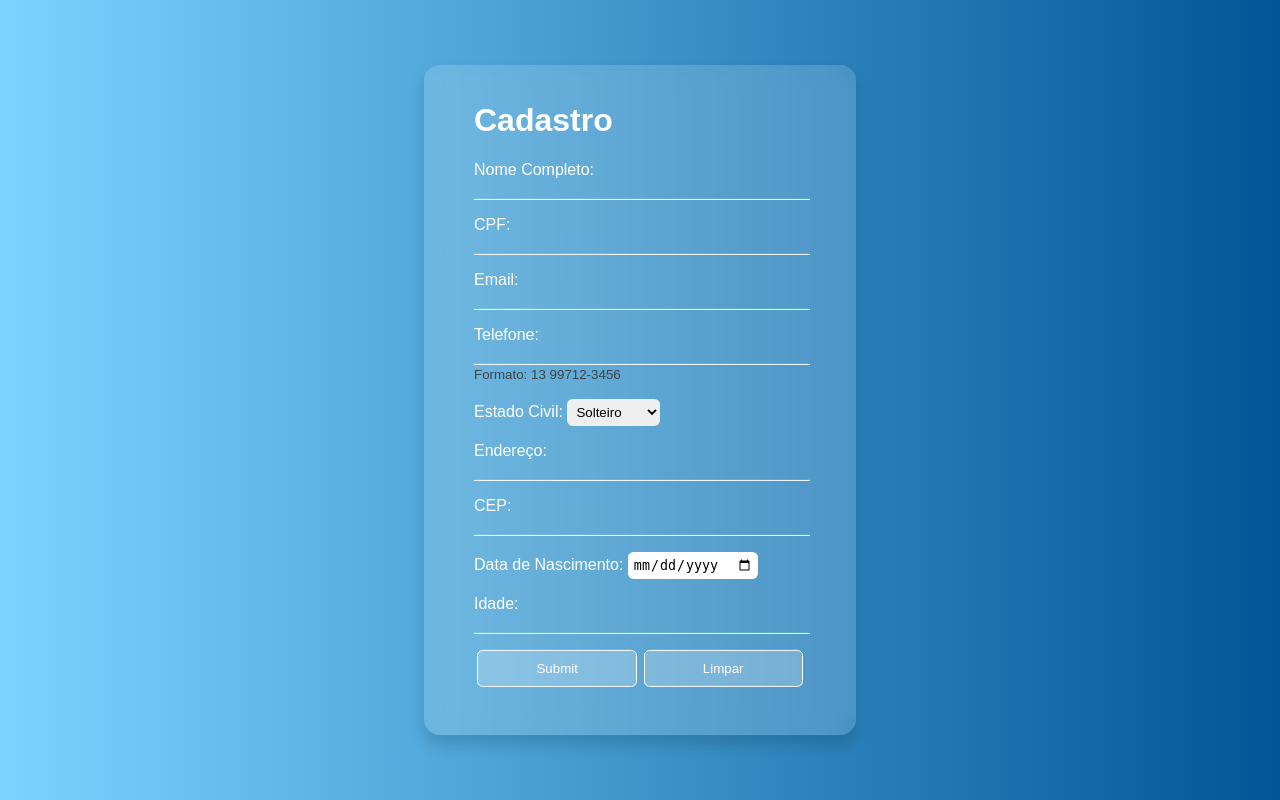
After one commit to amandazzoc/CadastroPessoal, a PHP site: page /index.php in a window 1280 px wide. The commit adds this page. Run offline with PHP 8.4, Linux system fonts and the light colour scheme; data that the repository does not hold is empty.

Commit message:
Informações salvando no banco de dados

```diff
--- /dev/null
+++ b/index.php
@@ -0,0 +1,120 @@
+<?php
+    if(isset($_POST['submit']))
+    {
+        // print_r($_POST['nome']);
+        // print_r($_POST['cpf']);
+        // print_r($_POST['email']);
+        // print_r($_POST['telefone']);
+        // print_r($_POST['estado_civil']);
+        // print_r($_POST['endereco']);
+        // print_r($_POST['cep']);
+        // print_r($_POST['data_nascimento']);
+
+        include_once('config.php');
+
+        $nome = $_POST['nome'];
+        $cpf = $_POST['cpf'];
+        $email = $_POST['email'];
+        $telefone = $_POST['telefone'];
+        $estado_civil = $_POST['estado_civil'];
+        $endereco = $_POST['endereco'];
+        $cep = $_POST['cep'];
+        //calcula a idade com base na data de nascimento
+        $data_nascimento = $_POST['data_nascimento'];
+        $data_nascimento_formatada = date("Y-m-d", strtotime($data_nascimento)); // Formata a data para o formato do MySQL
+        $hoje = new DateTime();
+        $idade = $hoje->diff(new DateTime($data_nascimento))->y;
+
+        //Manda os dados para o banco
+        $result = mysqli_query($conexao, "INSERT INTO usuarios(nome,cpf,email,telefone,estado_civil,endereco,cep,data_nascimento,idade) VALUES ('".$_POST['nome']."','".$_POST['cpf']."','".$_POST['email']."','".$_POST['telefone']."','".$_POST['estado_civil']."','".$_POST['endereco']."','".$_POST['cep']."','".$data_nascimento_formatada."','".$idade."')");
+
+    }
+?>
+<!DOCTYPE html>
+<html lang="pt-br">
+<head>
+    <meta charset="UTF-8">
+    <meta name="viewport" content="width=device-width, initial-scale=1.0">
+    <link rel="stylesheet" href="style/style.css">
+    <title>Cadastro</title>
+</head>
+<body>
+    <div class="box">
+        <form action="index.php" method="POST">
+            <fieldset>
+                <div class="title">
+                    <h1>Cadastro</h1>
+                </div>
+
+                <div class="forms">
+                    <!--Nome Completo-->
+                    <div class="inputbox">
+                        <label for="nome" class="label">Nome Completo:</label>
+                        <input type="text" name="nome" id="nome" class="inputUser" required>
+                    </div>
+                    <!--CPF-->
+                    <div class="inputbox">
+                        <label for="cpf" class="label">CPF:</label>
+                        <input type="text" name="cpf" id="cpf" class="inputUser" required>
+
+                    </div>
+                    <!--Email-->
+                    <div class="inputbox">
+                        <label for="email" class="label">Email:</label>
+                        <input type="email" name="email" id="email" class="inputUser" required>
+
+                    </div>
+                    <!--Telefone-->
+                    <div class="inputbox">
+                        <label for="telefone" class="label">Telefone:</label>
+                        <input type="tel" id="telefone" name="telefone" class="inputUser" required>
+                        <small>Formato: 13 99712-3456</small>
+                    </div>
+                    <!--Estado civil-->
+                    <div class="inputbox">
+                        <label for="estado_civil" class="label">Estado Civil:</label>
+                        <select name="estado_civil" class="formatbox">
+                            <option value="solteiro">Solteiro</option>
+                            <option value="casado">Casado</option>
+                            <option value="separado">Separado</option>
+                            <option value="divorciado">Divorciado</option>
+                            <option value="viuvo">Viúvo</option>
+                        </select>
+                    </div>
+
+
+                    <!--Endereço-->
+                    <div class="inputbox">
+                        <label for="endereco" class="label">Endereço:</label>
+                        <input type="text" id="endereco" name="endereco" class="inputUser" required>
+
+                    </div>
+                    <!--CEP-->
+                    <div class="inputbox">
+                        <label for="cep" class="label">CEP:</label>
+                        <input type="text" name="cep" id="cep" class="inputUser" required>
+
+                    </div>
+                    <div class="inputbox">
+                        <!--Data de Nascimento-->
+                        <label for="data_nascimento" class="label">Data de Nascimento:</label>
+                        <input type="date" name="data_nascimento" class="formatbox" required>
+                    </div>
+
+                    <!--Idade-->
+                    <div class="inputbox">
+                         <label for="idade" class="label">Idade: </label>
+                         <input type="text" id="idade" name="idade" class="inputUser" value="<?php echo $idade; ?>" reandoly>
+                    </div>
+                    <!--Botões-->
+                    <div class="boxbutton">
+                        <input type="submit" name="submit" id="submit" class="button">
+                        <input type="reset" name="reset" id="reset" class="button" value="Limpar">
+                    </div>
+
+                </div>
+            </fieldset>
+        </form>
+    </div>
+</body>
+</html>
--- a/style/style.css
+++ b/style/style.css
@@ -90,3 +90,8 @@ small{
 .title{
     color: white;
 }
+.result {
+    background-color: #f9f9f9;
+    padding: 10px;
+    margin-bottom: 20px;
+}
```
Also changed, not shown: bd/forms.sql (added, +12 -0 lines), config.php (+8 -8 lines), README.md, 1 other file.
